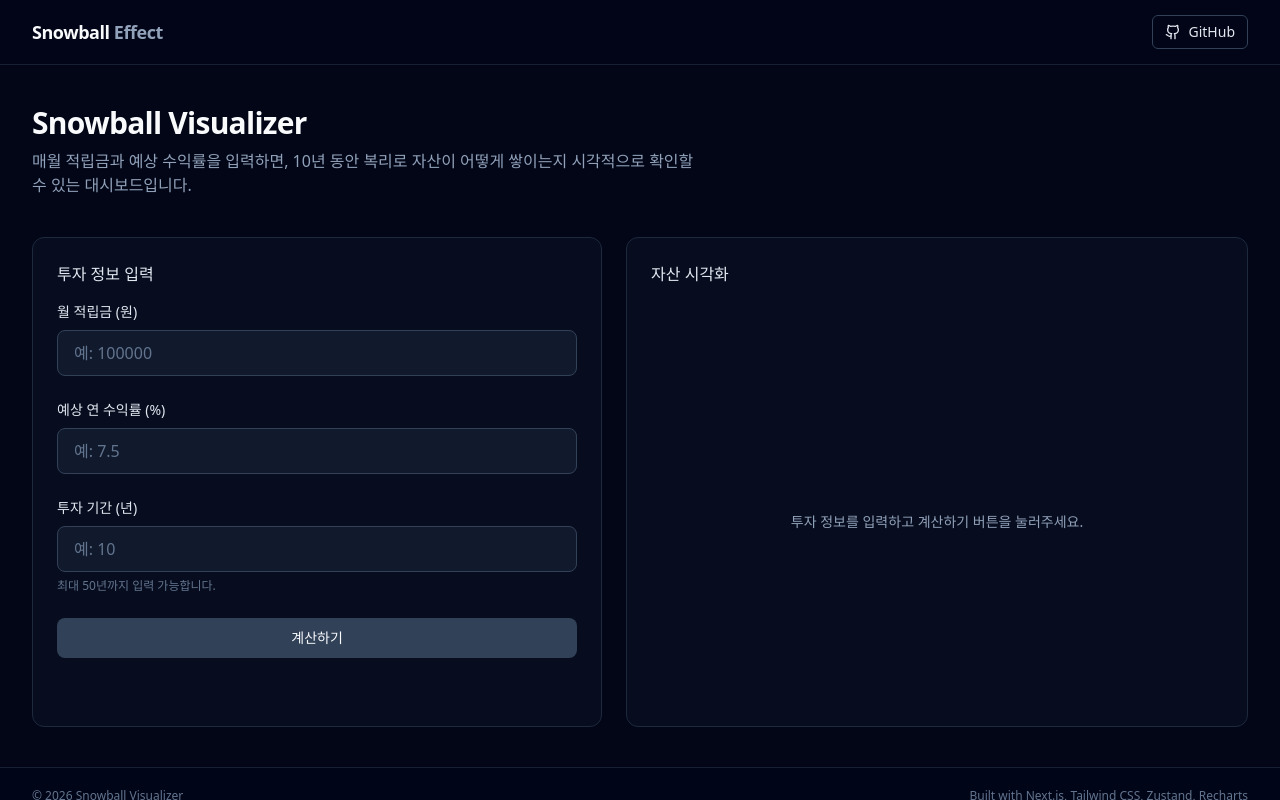
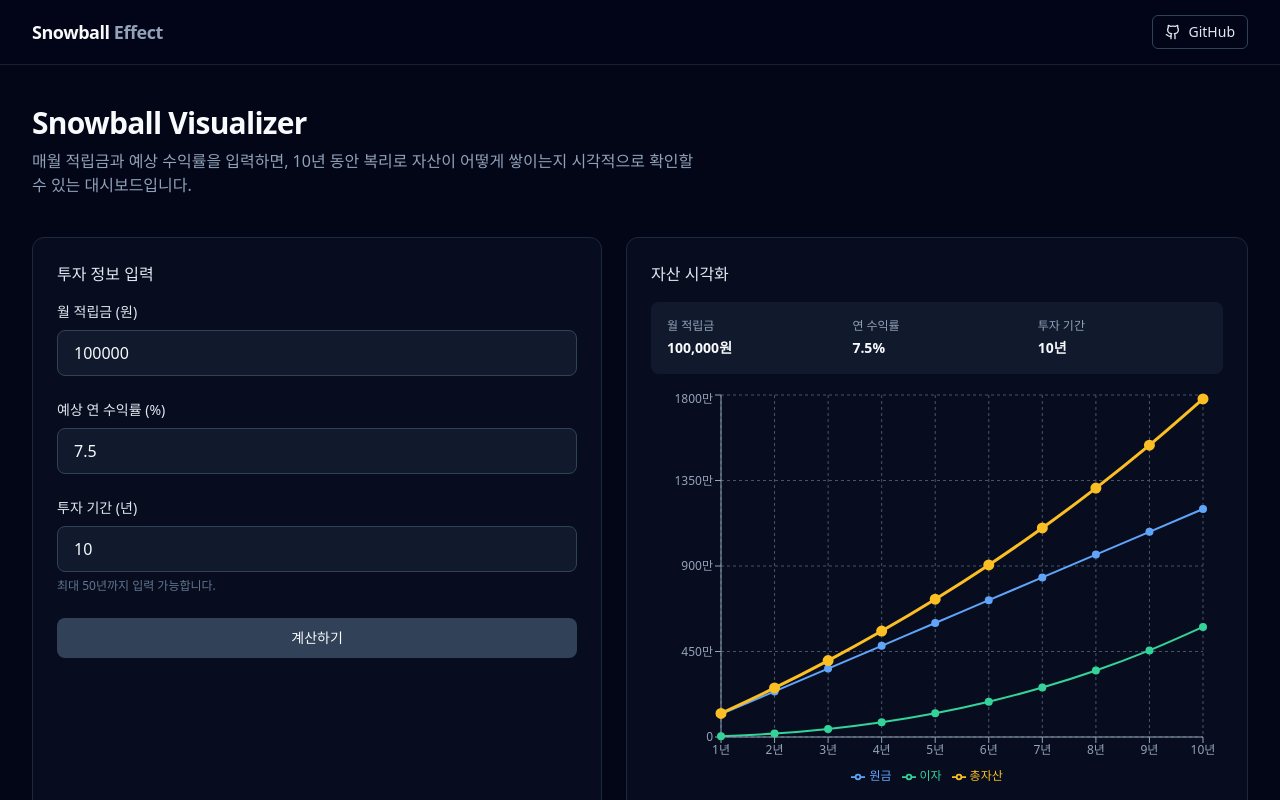
Before and after one commit to thisisyjin/Financial_Visualizer, a Next.js app: page / in a window 1280 px wide. Shown: the top 800 px of the page. Built offline with nearby package versions, Linux system fonts and the light colour scheme.

Commit message:
feat: 입력 폼 기본값 설정 및 초기 데이터 자동 계산 - 월 적립금 100,000원, 연 수익률 7.5%, 투자 기간 10년 기본값 설정 - 컴포넌트 마운트 시 기본값으로 자동 계산 실행 - 사용자가 즉시 차트를 확인할 수 있도록 개선

```diff
--- a/src/components/InputForm.tsx
+++ b/src/components/InputForm.tsx
@@ -1,6 +1,6 @@
 "use client";
 
-import { useState } from "react";
+import { useState, useEffect } from "react";
 
 interface InputFormProps {
   onSubmit: (data: {
@@ -10,10 +10,18 @@ interface InputFormProps {
   }) => void;
 }
 
+const DEFAULT_MONTHLY_DEPOSIT = 100000;
+const DEFAULT_ANNUAL_RATE = 7.5;
+const DEFAULT_YEARS = 10;
+
 export default function InputForm({ onSubmit }: InputFormProps) {
-  const [monthlyDeposit, setMonthlyDeposit] = useState<string>("");
-  const [annualRate, setAnnualRate] = useState<string>("");
-  const [years, setYears] = useState<string>("");
+  const [monthlyDeposit, setMonthlyDeposit] = useState<string>(
+    DEFAULT_MONTHLY_DEPOSIT.toString()
+  );
+  const [annualRate, setAnnualRate] = useState<string>(
+    DEFAULT_ANNUAL_RATE.toString()
+  );
+  const [years, setYears] = useState<string>(DEFAULT_YEARS.toString());
   const [errors, setErrors] = useState<{
     monthlyDeposit?: string;
     annualRate?: string;
@@ -61,6 +69,16 @@ export default function InputForm({ onSubmit }: InputFormProps) {
       years: investmentYears,
     });
   };
+
+  useEffect(() => {
+    // 컴포넌트 마운트 시 기본값으로 계산 실행
+    onSubmit({
+      monthlyDeposit: DEFAULT_MONTHLY_DEPOSIT,
+      annualRate: DEFAULT_ANNUAL_RATE,
+      years: DEFAULT_YEARS,
+    });
+    // eslint-disable-next-line react-hooks/exhaustive-deps
+  }, []);
 
   const formatNumber = (value: string): string => {
     const num = value.replace(/[^0-9.]/g, "");
```
